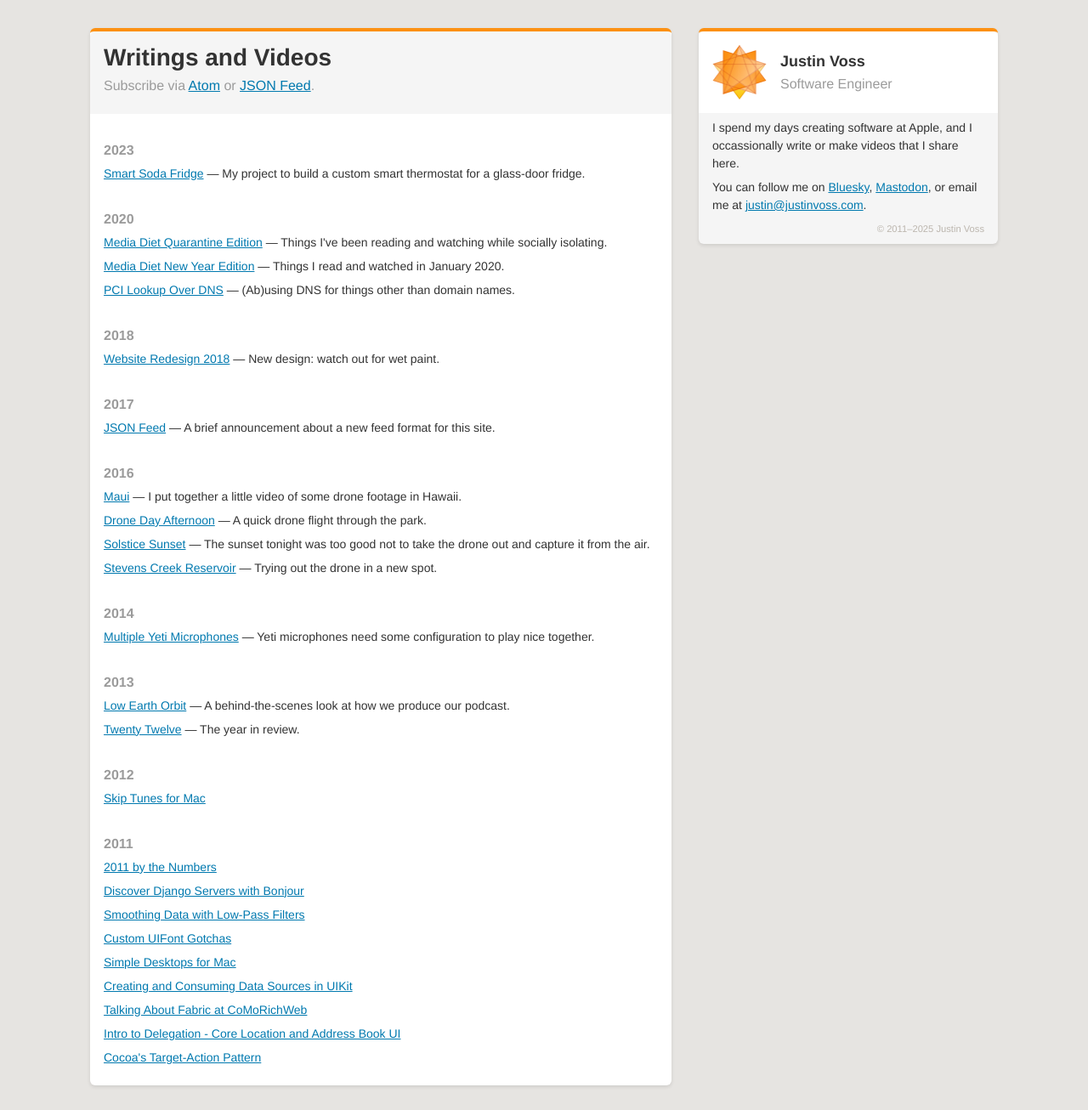
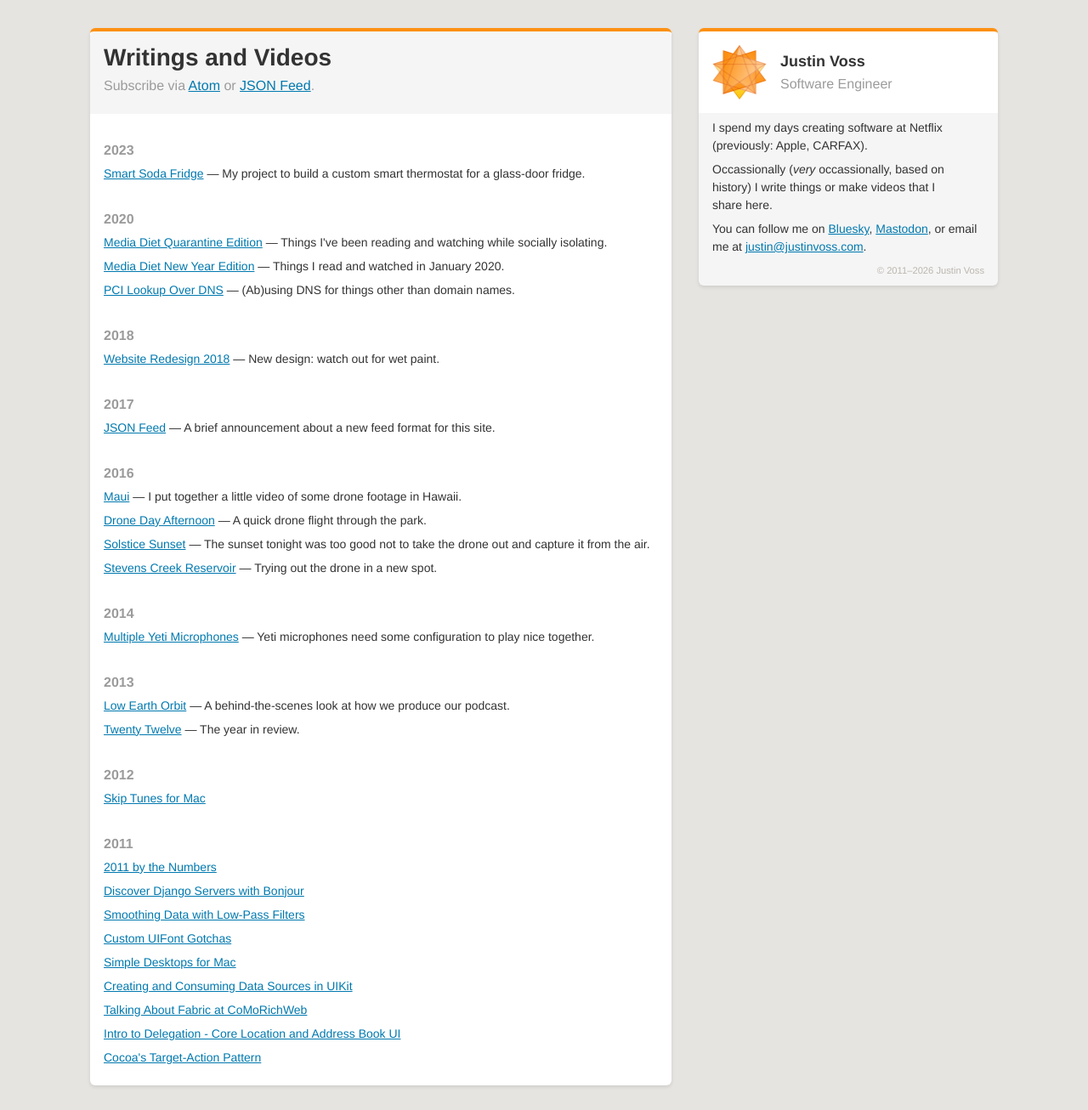
Before and after one commit to justinvoss/justinvoss.com, a Jekyll site: the page built from index.html, in a window 1280 px wide. Shown: the whole page at 85% size. Built offline with Jekyll 4.4.1, drawn with Linux system fonts in a browser that asks for light colours.

Commit message:
Update about box, copyright year

```diff
--- a/_config.yml
+++ b/_config.yml
@@ -5,4 +5,4 @@ lsi:          false
 markdown:     kramdown
 
 email: justin@justinvoss.com
-copyright: "&copy; 2011&ndash;2025 Justin Voss"
+copyright: "&copy; 2011&ndash;2026 Justin Voss"
--- a/_includes/about-box.html
+++ b/_includes/about-box.html
@@ -10,7 +10,8 @@
         </div><!-- .l-site-header -->
     </div><!-- .l-section-header -->
 
-    <p>I spend my days creating software at Apple, and I occassionally write or make videos that I share here.</p>
-    <p>You can follow me on <a href="https://bsky.app/profile/justinvoss.com" rel="me">Bluesky</a>, <a rel="me" href="https://mastodon.social/@justinvoss">Mastodon</a>, or email me at <a href="mailto:{{ site.email }}">{{ site.email }}</a>.</p>
-    <p class="s-site-copyright">{{ site.copyright }}</p>
+    <p>I spend my days creating software at Netflix (previously: Apple,&nbsp;CARFAX).
+    <p>Occassionally (<i>very</i> occassionally, based on history) I write things or make videos that I share&nbsp;here.
+    <p>You can follow me on <a href="https://bsky.app/profile/justinvoss.com" rel="me">Bluesky</a>, <a rel="me" href="https://mastodon.social/@justinvoss">Mastodon</a>, or email me at <a href="mailto:{{ site.email }}">{{ site.email }}</a>.
+    <p class="s-site-copyright">{{ site.copyright }}
 </section>
```
